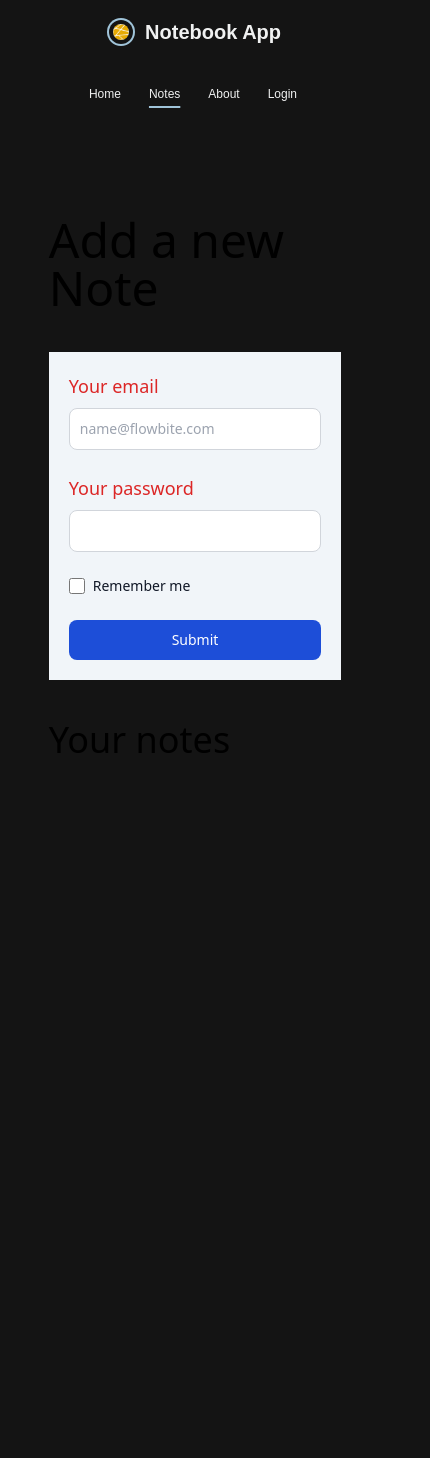
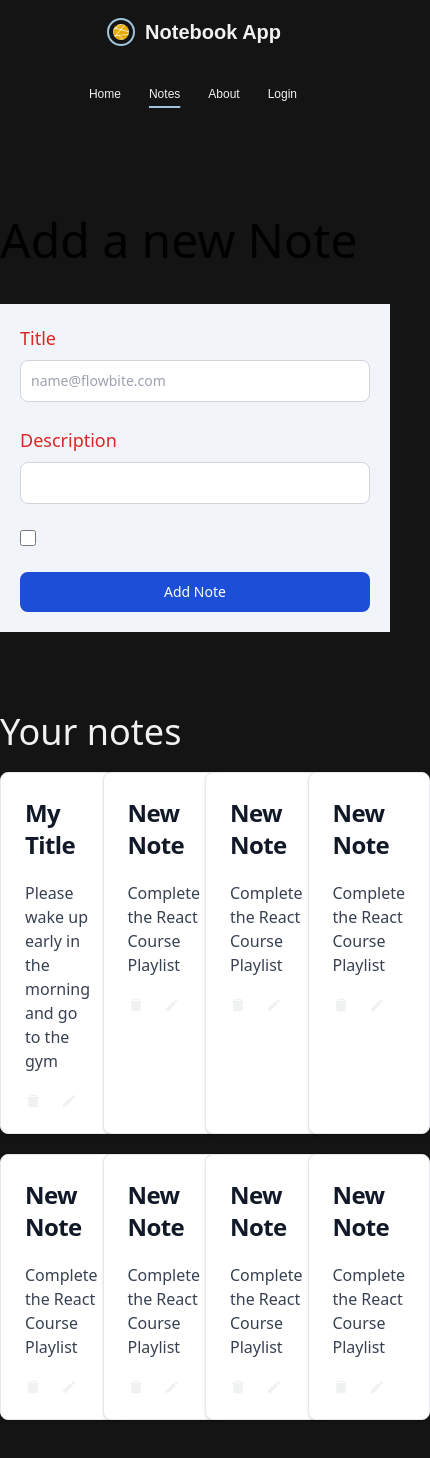
Before and after one commit to AayushDev-02/Notebook-App-React, a React (Create React App) app: page /notepage in a window 390 px wide. Shown: the top 1458 px of the page, 430 px wide, since content can reach past the window. Before the commit the page ends 844 px from the top, so only its background shows below. Built offline with nearby package versions, Linux system fonts and the light colour scheme.

Commit message:
Added add note function

```diff
--- a/src/App.js
+++ b/src/App.js
@@ -7,6 +7,7 @@ import {
 
 import About from './components/About';
 import Hero from './components/Hero';
+// import Alert from './components/Alert';
 import Login from './components/Login';
 import Navbar from './components/Navbar';
 import NotePage from './components/NotePage';
@@ -19,6 +20,7 @@ function App() {
       <NoteState>
         <Router>
           <Navbar />
+          {/* <Alert/> */}
 
           <Routes>
             <Route exact path='/' element={<Hero />} />
--- /dev/null
+++ b/src/components/AddNote.js
@@ -0,0 +1,47 @@
+import React from 'react'
+import { useContext } from 'react'
+import noteContext from '../context/notes/noteContext'
+import { useState } from 'react'
+const AddNote = () => {
+    const context = useContext(noteContext)
+    const { addNote } = context;
+
+
+    const [note, setNote] = useState({ title: "", description: "", tag: "default" })
+
+    const addNoteFunc = (e) => {
+        e.preventDefault();
+        addNote(note.title, note.description, note.tag);
+    }
+    const onChange = (e) => {
+        setNote({ ...note, [e.target.name]: e.target.value })
+    }
+
+
+    return (
+
+        <div className='max-w-7xl mx-auto mt-20 space-y-10'>
+
+            <h1 className='text-5xl'>Add a new Note</h1>
+
+            <form className='bg-slate-100 p-5'>
+                <div className="mb-6">
+                    <label htmlFor='title' className="block mb-2 text-lg font-medium text-red-600">Title</label>
+                    <input onChange={onChange} type="text" name='title' id="title" className="bg-white border border-gray-300 text-gray-900 text-sm rounded-lg block w-full p-2.5 " placeholder="name@flowbite.com" required />
+                </div>
+                <div className="mb-6">
+                    <label htmlFor="description" className="block mb-2 text-lg font-medium text-red-600">Description</label>
+                    <input onChange={onChange} type="text" id="description" name='description' className="bg-white border border-gray-300 text-gray-900 text-sm rounded-lg block w-full p-2.5 " required />
+                </div>
+                <div className="flex items-start mb-6">
+                    <div className="flex items-center h-5">
+                        <input id="remember" type="checkbox" value="" className="w-4 h-4 border border-gray-300 rounded bg-gray-50 focus:ring-3 focus:ring-blue-300 dark:bg-gray-700 dark:border-gray-600 dark:focus:ring-blue-600 dark:ring-offset-gray-800 dark:focus:ring-offset-gray-800" required />
+                    </div>
+                </div>
+                <button onClick={addNoteFunc} type="submit" className="text-white bg-blue-700 hover:bg-blue-800 focus:ring-4 focus:outline-none focus:ring-blue-300 font-medium rounded-lg text-sm w-full sm:w-auto px-5 py-2.5 text-center dark:bg-blue-600 dark:hover:bg-blue-700 dark:focus:ring-blue-800">Add Note</button>
+            </form>
+        </div>
+    )
+}
+
+export default AddNote
--- /dev/null
+++ b/src/components/Alert.js
@@ -0,0 +1,18 @@
+import React from 'react'
+
+const Alert = () => {
+    return (
+        <div id="alert-border-5" className="flex p-4 border-t-4 border-gray-300 bg-gray-50 dark:bg-gray-800 dark:border-gray-600" role="alert">
+            <svg className="flex-shrink-0 w-5 h-5 text-gray-800 dark:text-gray-300" fill="currentColor" viewBox="0 0 20 20" xmlns="http://www.w3.org/2000/svg"><path fillRule="evenodd" d="M18 10a8 8 0 11-16 0 8 8 0 0116 0zm-7-4a1 1 0 11-2 0 1 1 0 012 0zM9 9a1 1 0 000 2v3a1 1 0 001 1h1a1 1 0 100-2v-3a1 1 0 00-1-1H9z" clipRule="evenodd"></path></svg>
+            <div className="ml-3 text-sm font-medium text-gray-800 dark:text-gray-300">
+                A simple dark alert with an <a href="/" className="font-semibold underline hover:text-gray-800 hover:no-underline">example link</a>. Give it a click if you like.
+            </div>
+            <button type="button" className="ml-auto -mx-1.5 -my-1.5 bg-gray-50 text-gray-500 rounded-lg focus:ring-2 focus:ring-gray-400 p-1.5 hover:bg-gray-200 inline-flex h-8 w-8 dark:bg-gray-800 dark:text-gray-300 dark:hover:bg-gray-700 dark:hover:text-white" data-dismiss-target="#alert-border-5" aria-label="Close">
+                <span className="sr-only">Dismiss</span>
+                <svg aria-hidden="true" className="w-5 h-5" fill="currentColor" viewBox="0 0 20 20" xmlns="http://www.w3.org/2000/svg"><path fillRule="evenodd" d="M4.293 4.293a1 1 0 011.414 0L10 8.586l4.293-4.293a1 1 0 111.414 1.414L11.414 10l4.293 4.293a1 1 0 01-1.414 1.414L10 11.414l-4.293 4.293a1 1 0 01-1.414-1.414L8.586 10 4.293 5.707a1 1 0 010-1.414z" clipRule="evenodd"></path></svg>
+            </button>
+        </div>
+    )
+}
+
+export default Alert
--- /dev/null
+++ b/src/components/NoteItem.js
@@ -0,0 +1,21 @@
+import React from 'react'
+import { AiFillDelete } from 'react-icons/ai'
+import { MdModeEdit } from 'react-icons/md'
+const NoteItem = (props) => {
+    const { note } = props;
+    return (
+        <div className='text-primary_text flex'>
+
+            <a href="/" className="block max-w-sm p-6 space-y-5 bg-white border border-gray-200 rounded-lg shadow hover:bg-gray-100 dark:bg-gray-800 dark:border-gray-700 dark:hover:bg-gray-700">
+                <h5 className="mb-2 text-2xl font-bold tracking-tight text-gray-900 dark:text-white">{note.title}</h5>
+                <p className="font-normal text-gray-700 dark:text-gray-400">{note.description}</p>
+                <div className='flex space-x-5'>
+                    <AiFillDelete />
+                    <MdModeEdit />
+                </div>
+            </a>
+        </div>
+    )
+}
+
+export default NoteItem
--- a/src/components/NotePage.js
+++ b/src/components/NotePage.js
@@ -1,44 +1,16 @@
 import React from 'react'
-import { useContext } from 'react'
-import noteContext from '../context/notes/noteContext'
+import AddNote from './AddNote'
+
 import NotesComponent from './NotesComponent'
 
 
 const NotePage = () => {
 
-    const context = useContext(noteContext)
-    const {notes, setNotes} = context;
-
 
     return (
-        <div className='w-3/4 mx-auto mt-20 space-y-10'>
+        <div>
 
-            <h1 className='text-5xl'>Add a new Note</h1>
-
-            <form className='bg-slate-100 p-5'>
-                <div className="mb-6">
-                    <label htmlFor="email" className="block mb-2 text-lg font-medium text-red-600">Your email</label>
-                    <input type="email" id="email" className="bg-white border border-gray-300 text-gray-900 text-sm rounded-lg block w-full p-2.5 " placeholder="name@flowbite.com" required />
-                </div>
-                <div className="mb-6">
-                    <label htmlFor="password" className="block mb-2 text-lg font-medium text-red-600">Your password</label>
-                    <input type="text" id="password" className="bg-white border border-gray-300 text-gray-900 text-sm rounded-lg block w-full p-2.5 " required />
-                </div>
-                <div className="flex items-start mb-6">
-                    <div className="flex items-center h-5">
-                        <input id="remember" type="checkbox" value="" className="w-4 h-4 border border-gray-300 rounded bg-gray-50 focus:ring-3 focus:ring-blue-300 dark:bg-gray-700 dark:border-gray-600 dark:focus:ring-blue-600 dark:ring-offset-gray-800 dark:focus:ring-offset-gray-800" required />
-                    </div>
-                    <label htmlFor="remember" className="ml-2 text-sm font-medium text-gray-900 dark:text-gray-300">Remember me</label>
-                </div>
-                <button type="submit" className="text-white bg-blue-700 hover:bg-blue-800 focus:ring-4 focus:outline-none focus:ring-blue-300 font-medium rounded-lg text-sm w-full sm:w-auto px-5 py-2.5 text-center dark:bg-blue-600 dark:hover:bg-blue-700 dark:focus:ring-blue-800">Submit</button>
-            </form>
-
-            <div>
-                <h2 className='text-4xl my-5'>Your notes</h2>
-
-                <NotesComponent/>
-
-            </div>
+            <NotesComponent />
 
         </div>
     )
--- a/src/components/NotesComponent.js
+++ b/src/components/NotesComponent.js
@@ -1,9 +1,25 @@
 import React from 'react'
+import { useContext } from 'react'
+import noteContext from '../context/notes/noteContext'
+import AddNote from './AddNote'
+import NoteItem from './NoteItem'
+const NotesComponent = () => {
 
-const NotesComponent = () => {
+  const context = useContext(noteContext)
+  const { notes, addNote, deleteNote, editNote } = context;
+
   return (
+
     <div>
-
+      <AddNote />
+      <div className='max-w-7xl mx-auto my-20 text-primary_text'>
+        <h2 className='text-4xl my-5'>Your notes</h2>
+        <div className='grid grid-cols-4 gap-5'>
+          {notes.map((note) => {
+            return <NoteItem key={note._id} note={note} addNote={addNote} deleteNote={deleteNote} editNote={editNote} />
+          })}
+        </div>
+      </div>
     </div>
   )
 }
--- a/src/context/notes/NoteState.js
+++ b/src/context/notes/NoteState.js
@@ -9,7 +9,7 @@ const NoteState = (props) => {
 
     const notesInitial = [
         {
-            "_id": "63f6559a2f29a2adee0cfa9b",
+            "_id": "63f6559a2f29a2adee0cfa9bawd",
             "user": "63f62ba0267f6d97e0078225",
             "title": "My Title",
             "description": "Please wake up early in the morning and go to the gym ",
@@ -18,7 +18,7 @@ const NoteState = (props) => {
             "__v": 0
         },
         {
-            "_id": "63f656bf2f29a2adee0cfaa0",
+            "_id": "63f656bf2f29a2adee0cfaa0gf",
             "user": "63f62ba0267f6d97e0078225",
             "title": "New Note",
             "description": "Complete the React Course Playlist",
@@ -27,7 +27,7 @@ const NoteState = (props) => {
             "__v": 0
         },
         {
-            "_id": "63f656bf2f29a2adee0cfaa0",
+            "_id": "63f656bf2f29a2adee0cfaa0c",
             "user": "63f62ba0267f6d97e0078225",
             "title": "New Note",
             "description": "Complete the React Course Playlist",
@@ -36,7 +36,7 @@ const NoteState = (props) => {
             "__v": 0
         },
         {
-            "_id": "63f656bf2f29a2adee0cfaa0",
+            "_id": "63f656bf2f29a2adee0cfaa0z",
             "user": "63f62ba0267f6d97e0078225",
             "title": "New Note",
             "description": "Complete the React Course Playlist",
@@ -45,7 +45,34 @@ const NoteState = (props) => {
             "__v": 0
         },
         {
-            "_id": "63f656bf2f29a2adee0cfaa0",
+            "_id": "63f656bf2f29a2adee0cfaa0g",
+            "user": "63f62ba0267f6d97e0078225",
+            "title": "New Note",
+            "description": "Complete the React Course Playlist",
+            "tag": "personal",
+            "date": "2023-02-22T17:54:07.961Z",
+            "__v": 0
+        },
+        {
+            "_id": "63f656bf2f29a2adee0cfaa0a",
+            "user": "63f62ba0267f6d97e0078225",
+            "title": "New Note",
+            "description": "Complete the React Course Playlist",
+            "tag": "personal",
+            "date": "2023-02-22T17:54:07.961Z",
+            "__v": 0
+        },
+        {
+            "_id": "63f656bf2f29a2adee0cfaa0d",
+            "user": "63f62ba0267f6d97e0078225",
+            "title": "New Note",
+            "description": "Complete the React Course Playlist",
+            "tag": "personal",
+            "date": "2023-02-22T17:54:07.961Z",
+            "__v": 0
+        },
+        {
+            "_id": "63f656bf2f29a2adee0cfaa0w",
             "user": "63f62ba0267f6d97e0078225",
             "title": "New Note",
             "description": "Complete the React Course Playlist",
@@ -58,8 +85,33 @@ const NoteState = (props) => {
     const [notes, setNotes] = useState(notesInitial);
 
 
+    //add a note
+    const addNote = (title, description , tag) => {
+        //TODO: API CALL
+        console.log("Adding a new note")
+        const note = {
+            "_id": "63f656bf2f29a2adee0cfaa0wawd",
+            "user": "63f62ba0267f6d97e007822510",
+            "title": title,
+            "description": description,
+            "tag": tag,
+            "date": "2023-02-22T17:54:07.961Z",
+            "__v": 0
+        };
+        setNotes(notes.concat(note));
+    }
+
+    //delete a note
+    const deleteNote = (id) => {
+        // setNotes()
+    }
+    //edit a note
+    const editNote = (id) => {
+
+    }
+
     return (
-        <NoteContext.Provider value={{notes, setNotes}}>
+        <NoteContext.Provider value={{notes, addNote, deleteNote, editNote}}>
 
             {props.children}
 
```
